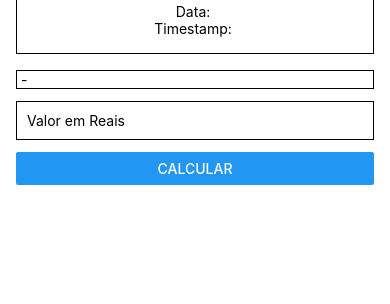
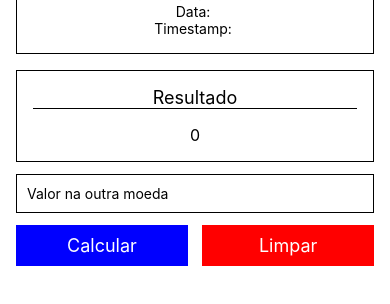
Before and after one commit to otaviohenrique1/app_cotacao_moeda, a React Native app: screen / in a window 390 px wide. Shown: the part 268-572 px from the top of the page. Built offline with nearby package versions, Linux system fonts and the light colour scheme; no server answers.

Commit message:
commit 4

```diff
--- a/App.tsx
+++ b/App.tsx
@@ -1,7 +1,7 @@
 import axios from 'axios';
 import { StatusBar } from 'expo-status-bar';
 import { useEffect, useState } from 'react';
-import { Alert, StyleSheet, Text, View, TextInput, Button } from 'react-native';
+import { Alert, StyleSheet, Text, View, TextInput, Button, TouchableOpacity } from 'react-native';
 import { Picker } from '@react-native-picker/picker';
 import Constants from 'expo-constants';
 
@@ -27,14 +27,15 @@ const dadosIniciais: DataTypes = {
 
 export default function App() {
   const [data, setData] = useState<DataTypes>(dadosIniciais);
-  const [selectedLanguage, setSelectedLanguage] = useState<string>(listaMoedas[0].value);
-  const [number, onChangeNumber] = useState<string>('');
+  const [moedaSelecionada, setMoedaSelecionada] = useState<string>(listaMoedas[0].value);
+  const [valorMoeda, setValorMoeda] = useState<string>('');
+  const [resultado, setResultado] = useState<number>(0);
 
   useEffect(() => {
     // axios.get("https://economia.awesomeapi.com.br/last/USD-BRL")
-    axios.get(`https://economia.awesomeapi.com.br/last/${selectedLanguage}`)
+    axios.get(`https://economia.awesomeapi.com.br/last/${moedaSelecionada}`)
       .then((item) => {
-        const itemLista = selectedLanguage.replace("-", "");
+        const itemLista = moedaSelecionada.replace("-", "");
         // console.log(item.data[itemTeste]);
         const dados = item.data[itemLista];
         setData({
@@ -49,10 +50,22 @@ export default function App() {
       })
       .catch((erro) => {
         console.error(erro);
-        Alert.alert(`Erro: ${erro}`);
+        Alert.alert(`Erro`, `${erro}`);
       });
-  }, [selectedLanguage])
+  }, [moedaSelecionada])
 
+  function calculaCotacaoMoeda() {
+    if (valorMoeda === "") {
+      Alert.alert("Erro", "Campo vazio", [{ text: "Fechar" }]);
+    } else {
+      setResultado(data.alta * parseFloat(valorMoeda))
+    }
+  }
+
+  function limpar() {
+    setResultado(0);
+    setValorMoeda("");
+  }
 
   return (
     <View style={styles.container}>
@@ -61,8 +74,8 @@ export default function App() {
       </View>
       <View style={styles.selectContainer}>
         <Picker
-          selectedValue={selectedLanguage}
-          onValueChange={(itemValue, itemIndex) => setSelectedLanguage(itemValue)}
+          selectedValue={moedaSelecionada}
+          onValueChange={(itemValue, itemIndex) => setMoedaSelecionada(itemValue)}
           style={styles.select}
         >
           {listaMoedas.map((item, index) => {
@@ -82,20 +95,41 @@ export default function App() {
         <Text>Timestamp: {data.timestamp}</Text>
       </View>
       <View style={styles.resultadoContainer}>
-        <Text>{data.moeda1Codigo} - {data.moeda2Codigo}</Text>
+        <Text style={styles.subtitulo}>Resultado</Text>
+        <Text style={styles.resultado}>{resultado}</Text>
       </View>
       <View style={styles.formulario}>
         <TextInput
           style={styles.input}
-          onChangeText={onChangeNumber}
-          value={number}
-          placeholder="Valor em Reais"
+          onChangeText={setValorMoeda}
+          value={valorMoeda}
+          placeholder="Valor na outra moeda"
           keyboardType="numeric"
         />
-        <Button
-          title="Calcular"
-          onPress={() => {}}
-        />
+        <View style={styles.botoesContainer}>
+          {/* <Button
+            title="Calcular"
+            color="blue"
+            onPress={() => calculaCotacaoMoeda()}
+          />
+          <Button
+            title="Limpar"
+            color="red"
+            onPress={() => calculaCotacaoMoeda()}
+          /> */}
+          <TouchableOpacity
+            style={[styles.botao, styles.botaoCalcular]}
+            onPress={() => calculaCotacaoMoeda()}
+          >
+            <Text style={styles.botaoTitulo}>Calcular</Text>
+          </TouchableOpacity>
+          <TouchableOpacity
+            style={[styles.botao, styles.botaoLimpar]}
+            onPress={() => limpar()}
+          >
+            <Text style={styles.botaoTitulo}>Limpar</Text>
+          </TouchableOpacity>
+        </View>
       </View>
       <StatusBar style="dark" backgroundColor="cadetblue" />
     </View>
@@ -144,6 +178,11 @@ const styles = StyleSheet.create({
   resultadoContainer: {
     borderWidth: 1,
     marginHorizontal: 16,
+    padding: 16,
+  },
+  resultado: {
+    textAlign: "center",
+    fontSize: 16,
   },
   formulario: {
     paddingHorizontal: 16,
@@ -153,6 +192,26 @@ const styles = StyleSheet.create({
     marginVertical: 12,
     borderWidth: 1,
     padding: 10,
+  },
+  botoesContainer: {
+    flexDirection: "row",
+    justifyContent: "space-between",
+    // paddingHorizontal: 16,
+  },
+  botao: {
+    padding: 10,
+    width: "48%",
+    alignItems: "center",
+  },
+  botaoTitulo: {
+    fontSize: 18,
+    color: "white",
+  },
+  botaoCalcular: {
+    backgroundColor: "blue",
+  },
+  botaoLimpar: {
+    backgroundColor: "red",
   },
 });
 
```
